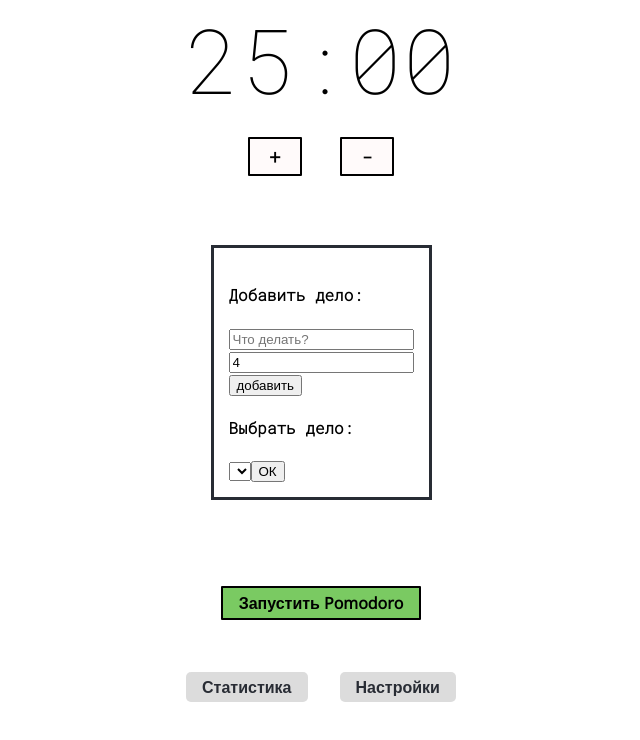
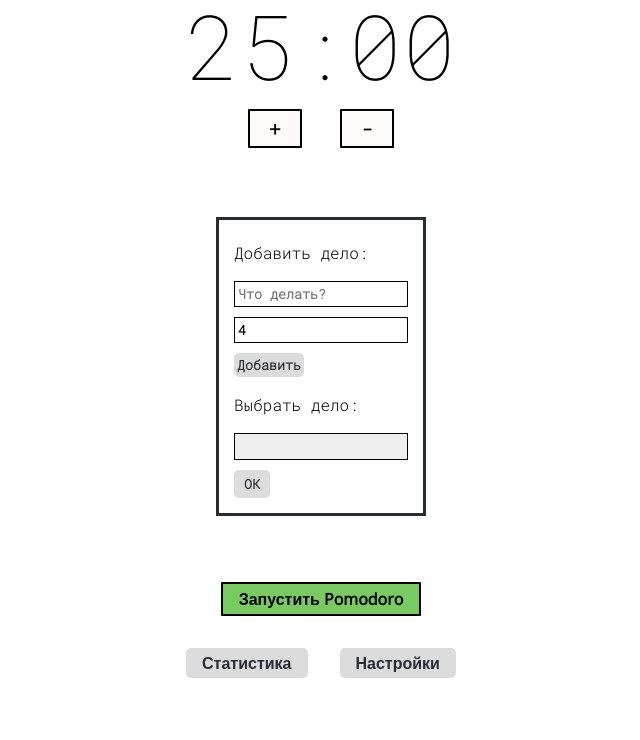
Before and after one commit to zmdemon/pomodoro, a React (Create React App) app: page / in a window 1280 px wide. Both pictures are taken after a click on the button "Выбрать дело". Shown: the top 740 px of the page, without its empty margins (319-959 px from the left). Built offline with nearby package versions, Linux system fonts and the light colour scheme.

Commit message:
inputs styling started

```diff
--- a/src/App.css
+++ b/src/App.css
@@ -1,3 +1,4 @@
+@import "reset.css";
 ul, li {
     list-style-type: none;
     padding: 0;
@@ -23,36 +24,3 @@ h1 {
     font-size: 90px;
     margin:0 ;
 }
-
-.App-logo {
-    height: 40vmin;
-    pointer-events: none;
-}
-
-.technical-div {
-    display: flex;
-    flex-direction: column;
-    align-items: center;
-    border: #282c34 solid 3px;
-    width: max-content;
-    padding: 20px;
-
-}
-
-.launch-buttons {
-    margin: 20px 0;
-    display: flex;
-    flex-direction: column;
-    align-items: center;
-}
-
-.App-header {
-    background-color: #282c34;
-    min-height: 100vh;
-    display: flex;
-    flex-direction: column;
-    align-items: center;
-    justify-content: center;
-    font-size: calc(10px + 2vmin);
-    color: white;
-}
--- a/src/App.tsx
+++ b/src/App.tsx
@@ -19,7 +19,7 @@ type timeConstNameType = "shortRestTime" | "longRestTime" | "workingSessionTime"
 
 export type {taskType, timeConstantsType, timeConstNameType}
 
-const Sets = styled(Button)`
+export const Sets = styled(Button)`
       border: 1px;
       border-radius: 5px;
       background-color: gainsboro;
--- a/src/components/TaskForm.tsx
+++ b/src/components/TaskForm.tsx
@@ -1,7 +1,7 @@
 import React from "react";
 import {Button} from "./LaunchButtons";
 import styled from "styled-components";
-import {taskType} from "../App";
+import {Sets, taskType} from "../App";
 
 interface TaskFormProps {
     onTaskSubmit: (event: React.FormEvent<HTMLFormElement>) => void
@@ -18,6 +18,47 @@ interface TaskFormProps {
 
 }
 
+const Input = styled.input`
+  font-family: 'Roboto Mono', monospace;
+  margin-bottom: 10px;
+  font-weight: bold;
+  padding: 3px;
+  border: 1px solid black;
+`;
+
+const Title4 = styled.h4`
+  margin: 10px 0 20px;
+
+`;
+const Submit = styled(Input)`
+  border: 1px;
+  border-radius: 5px;
+  background-color: gainsboro;
+  cursor: pointer;
+  color: #282c34;
+
+  &:hover {
+    color: black;
+  }
+`;
+
+const Ok = styled.button`
+  border: 1px;
+  border-radius: 5px;
+  font-family: 'Roboto Mono', monospace;
+  font-weight: bold;
+
+  background-color: gainsboro;
+  cursor: pointer;
+  color: #282c34;
+  padding: 5px 10px;
+
+
+  &:hover {
+    color: black;
+  }
+`
+
 
 const Div = styled.div`
   box-sizing: border-box;
@@ -27,28 +68,31 @@ interface TaskFormProps {
   padding: 15px;
 `;
 
+
 function TaskForm(props: TaskFormProps) {
 
     return (
         <>
             {!props.taskFormVisible &&
             <Button onClick={props.onNewTaskAdd}>{(props.currentTaskName) ? props.currentTaskName : "Выбрать дело"}
-                <br/> {(props.currentTask)? "Сделано: "+props.currentTask.quantity:null}</Button>}
+                <br/> {(props.currentTask) ? "Сделано: " + props.currentTask.quantity : null}</Button>}
             {props.taskFormVisible && (
                 <Div>
                     <form action="" onSubmit={props.onTaskSubmit}>
-                        <h4><label htmlFor={'taskAdd'}>Добавить дело:</label></h4>
+                        <Title4><label htmlFor={'taskAdd'}>Добавить дело:</label></Title4>
 
-                        <input type="text" name={'taskAdd'} onChange={props.onNameChange} value={props.taskName} placeholder={"Что делать?"}/>
-                        <input type="number" onChange={props.onQuantityChange} value={props.quantity} placeholder={"Сколько делать?"}/>
+                        <Input type="text" name={'taskAdd'} onChange={props.onNameChange} value={props.taskName}
+                               placeholder={"Что делать?"}/>
+                        <Input type="number" onChange={props.onQuantityChange} value={props.quantity}
+                               placeholder={"Сколько делать?"}/>
                         <div>
-                            <input type="submit" value={"добавить"}/>
+                            <Submit type="submit" value={"Добавить"}/>
 
                         </div>
 
-                        <h4><label htmlFor={'taskChoose'}>Выбрать дело:</label></h4>
+                        <Title4><label htmlFor={'taskChoose'}>Выбрать дело:</label></Title4>
                         {props.taskDropdownList}
-                        <button onClick={props.onFormClose}>ОК</button>
+                        <Ok onClick={props.onFormClose}>ОК</Ok>
                     </form>
                 </Div>
 
--- a/src/components/TasksDropSelect.tsx
+++ b/src/components/TasksDropSelect.tsx
@@ -1,20 +1,34 @@
 import React from "react";
 import type {taskType} from '../App'
+import styled from "styled-components";
 
 interface TaskListProps {
     tasks: taskType[]
-    onCurrentTaskChange:(event: React.ChangeEvent <HTMLSelectElement>) => void
-    currentTaskId:string
+    onCurrentTaskChange: (event: React.ChangeEvent<HTMLSelectElement>) => void
+    currentTaskId: string
     show?: boolean
 
 }
+
+const Select = styled.select`
+  -webkit-appearance: none;
+  -moz-appearance: none;
+  font-family: 'Roboto Mono', monospace;
+  font-weight: bold;
+  appearance: none;
+  border: 1px solid black;
+  padding: 2px 3px 5px;
+  margin-bottom: 10px;
+  width: 100%;
+  text-align: center;
+`;
 
 export default function TasksDropSelect(Props: TaskListProps) {
 
     const allTasks = Props.tasks.map((task) => <option key={task.id} value={task.id}>{task.taskName}</option>)
     return (
-        <select name="tasks" id="tasksDropdown" onChange={Props.onCurrentTaskChange} value={Props.currentTaskId}>
+        <Select name="tasks" id="tasksDropdown" onChange={Props.onCurrentTaskChange} value={Props.currentTaskId}>
             {allTasks}
-        </select>
+        </Select>
     )
 }
--- /dev/null
+++ b/src/reset.css
@@ -0,0 +1,43 @@
+html, body, div, span, applet, object, iframe,
+h1, h2, h3, h4, h5, h6, p, blockquote, pre,
+a, abbr, acronym, address, big, cite, code,
+del, dfn, em, img, ins, kbd, q, s, samp,
+small, strike, strong, sub, sup, tt, var,
+b, u, i, center,
+dl, dt, dd, ol, ul, li,
+fieldset, form, label, legend,
+table, caption, tbody, tfoot, thead, tr, th, td,
+article, aside, canvas, details, embed,
+figure, figcaption, footer, header, hgroup,
+menu, nav, output, ruby, section, summary,
+time, mark, audio, video {
+    margin: 0;
+    padding: 0;
+    border: 0;
+
+    font: inherit;
+    vertical-align: baseline;
+}
+/* HTML5 display-role reset for older browsers */
+article, aside, details, figcaption, figure,
+footer, header, hgroup, menu, nav, section {
+    display: block;
+}
+body {
+    line-height: 1;
+}
+ol, ul {
+    list-style: none;
+}
+blockquote, q {
+    quotes: none;
+}
+blockquote:before, blockquote:after,
+q:before, q:after {
+    content: '';
+    content: none;
+}
+table {
+    border-collapse: collapse;
+    border-spacing: 0;
+}
```
Lines whose indentation alone changed are shown as unchanged.
